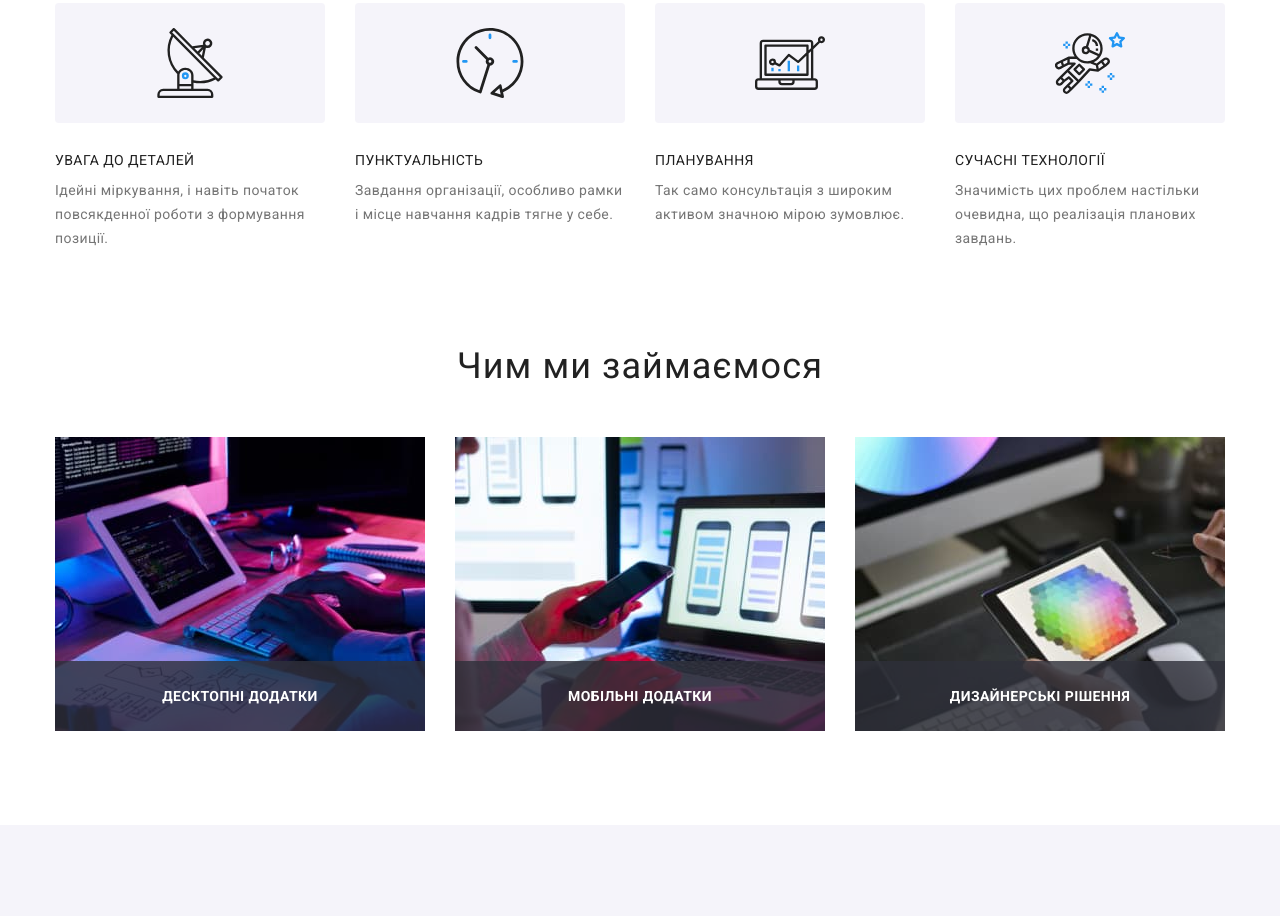
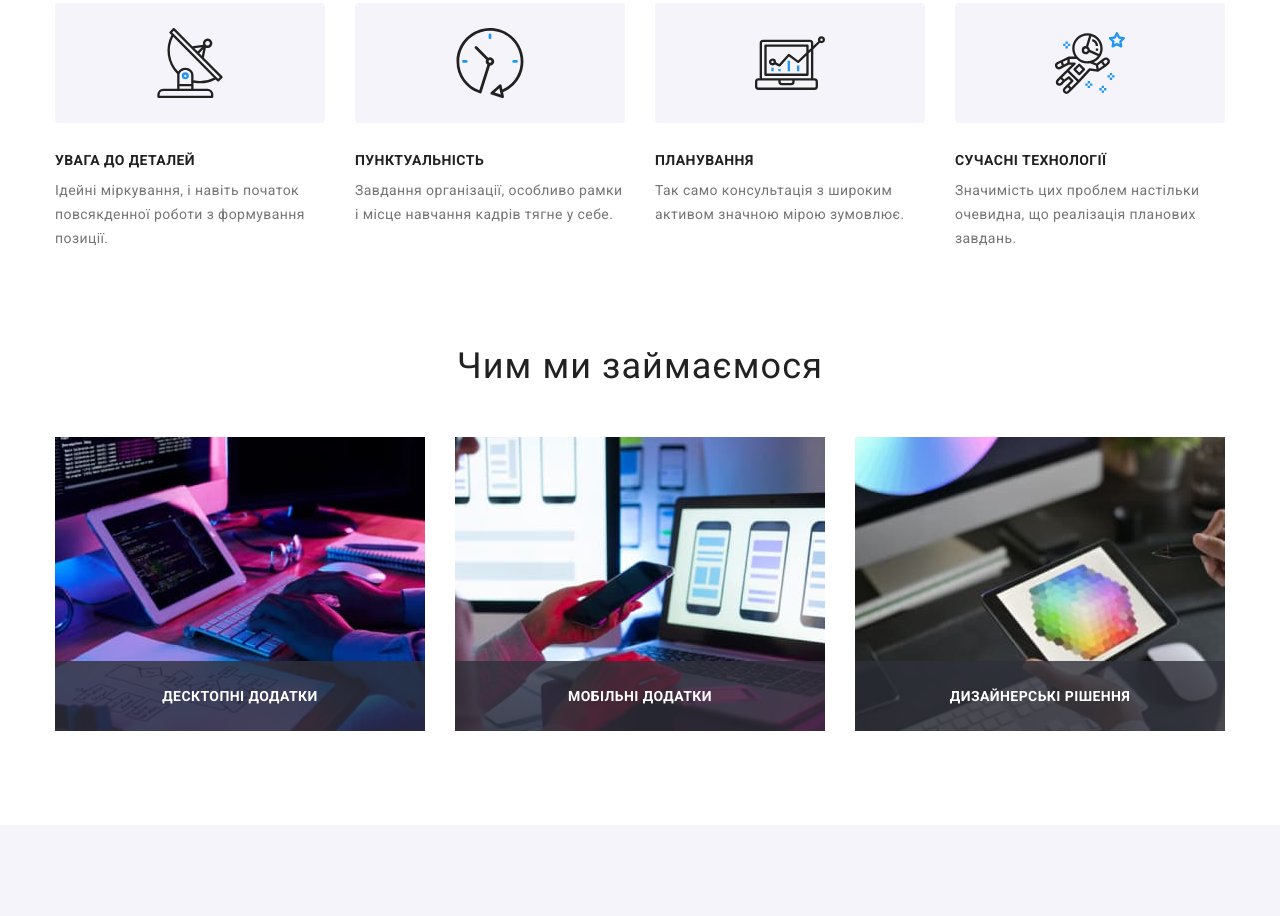
Before and after one commit to AliceChpmnk/goit-markup-hw-07, a plain HTML site: page index.html in a window 1280 px wide. Shown: the part 776-1692 px from the top of the page. Drawn offline with nearby package versions, Linux system fonts and the light colour scheme.

Commit message:
features edit

```diff
--- a/sass/layout/_features.scss
+++ b/sass/layout/_features.scss
@@ -22,7 +22,7 @@
         @include onlyBottomMargins(10);
 
         color: var(--title-text-color);
-        @include font(400, 14px, 1.14, 0.03em);
+        @include font(700, 14px, 1.14, 0.03em);
         text-transform: uppercase;
     }
 
```
Also changed, not shown: css/main.min.css.
